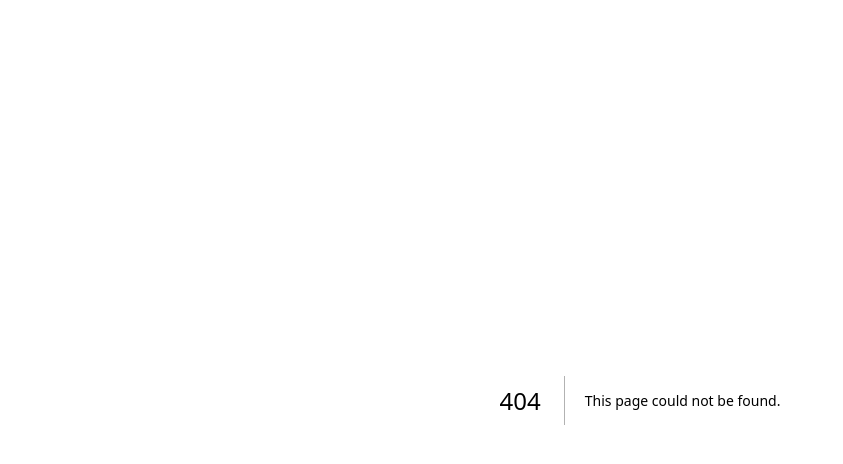
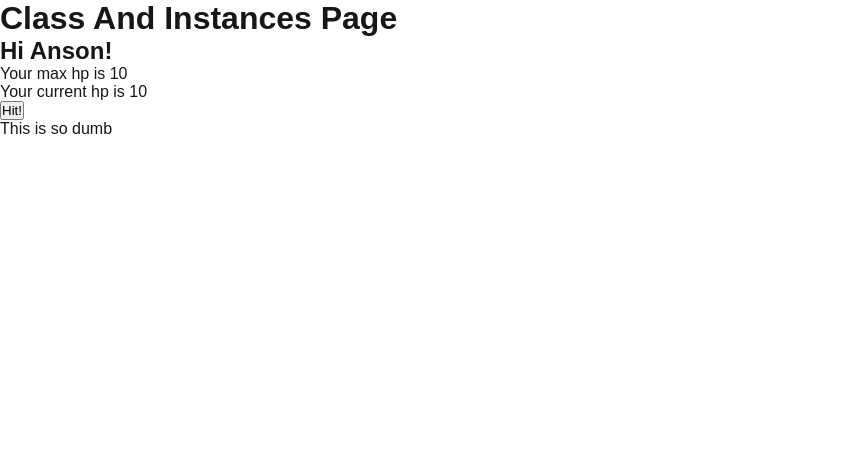
Before and after one commit to AnsonChung3/next-ts-sandbox, a Next.js app: page /class-and-instances in a window 1280 px wide. Before the commit this address had no page. Shown: the top 464 px of the page, without its empty margins (0-843 px from the left). Built offline with nearby package versions, Linux system fonts and the light colour scheme.

Commit message:
Add test implementation for class object, with dummy child and debug console

```diff
--- /dev/null
+++ b/src/app/class-and-instances/page.tsx
@@ -0,0 +1,58 @@
+'use client';
+import { useState } from 'react';
+import DummyComponent from '../../components/DummyComponent';
+
+export default function ClassAndInstances() {
+    console.log('create component');
+
+    const [anson, setAnson] = useState({
+        name: 'Anson',
+        maxHp: 10,
+        currentHp: 10,
+    });
+    const ansonCharacterSheet = new CreateCharacter(anson);
+    return (
+        <>
+            <div>
+                <h1>Class And Instances Page</h1>
+                <h2>Hi {ansonCharacterSheet.name}!</h2>
+                <p>Your max hp is {ansonCharacterSheet.maxHp}</p>
+                <p>Your current hp is {anson.currentHp}</p>
+                <button
+                    onClick={() => {
+                        ansonCharacterSheet.takeDamage(3);
+                        setAnson({
+                            ...anson,
+                            currentHp: ansonCharacterSheet.currentHp,
+                        });
+                    }}
+                >
+                    Hit!
+                </button>
+            </div>
+            <DummyComponent name="This is so dumb" />
+        </>
+    );
+}
+
+class CreateCharacter {
+    name: string;
+    maxHp: number;
+    currentHp: number;
+
+    constructor(data: { name: string; maxHp: number; currentHp: number }) {
+        console.log('construct');
+        this.name = data.name;
+        this.maxHp = data.maxHp;
+        this.currentHp = data.currentHp;
+    }
+
+    takeDamage(damage: number) {
+        console.log('reduce health');
+        this.currentHp = reduceHp(damage, this.currentHp);
+    }
+}
+
+function reduceHp(damage: number, hp: number) {
+    return hp - damage;
+}
--- a/src/app/layout.tsx
+++ b/src/app/layout.tsx
@@ -22,6 +22,7 @@ export default function RootLayout({
 }: Readonly<{
     children: React.ReactNode;
 }>) {
+    console.log('create app');
     return (
         <html lang="en">
             <body className={`${geistSans.variable} ${geistMono.variable}`}>
--- /dev/null
+++ b/src/components/DummyComponent.tsx
@@ -0,0 +1,10 @@
+export default function DummyComponent({ name }: { name: string }) {
+    console.log('render dummy component');
+    return (
+        <>
+            <div>
+                <p>{name}</p>
+            </div>
+        </>
+    );
+}
```
